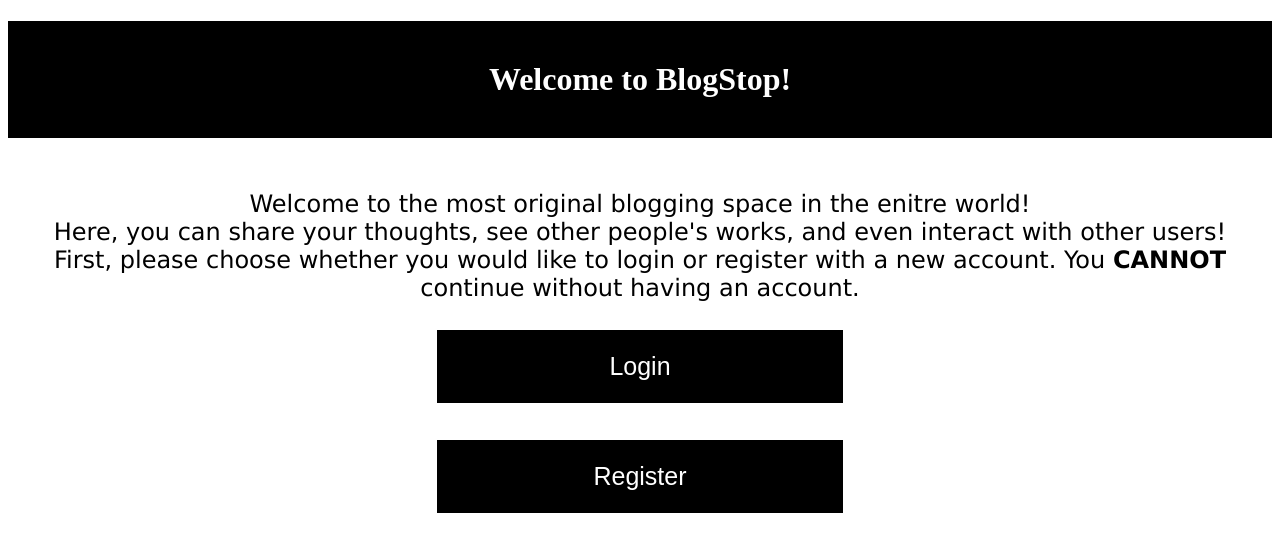
After one commit to EugeneThomas/YALE_Brudder, a Flask app: template templates/landing.html in a window 1280 px wide. The commit adds this page. Shown: the top 552 px of the page. Run offline with Flask 2, Linux system fonts and the light colour scheme; the template is opened without the code that fills it, so the values that code supplies are empty.

Commit message:
A lot of stuff in the templates

```diff
--- a/app.py
+++ b/app.py
@@ -1,7 +1,7 @@
 
 
 #lots to import
-from flask import Flask, render_template, request, session, redirect, url_for,flash
+from flask import Flask, render_template, request, session, redirect, url_for, flash
 import os
 
 app = Flask(__name__)
@@ -22,7 +22,14 @@ def login():
         #return the greeting page if the user is logged in
         return redirect("loggedin")
     #return the login page if they are not
-    return render_template("login.html", username = username)
+    return render_template("login.html", username = user1, password = pass1)
+
+@app.route("/redirection")
+def redirection():
+    if request.method == 'POST':
+        if request.form['submit'] == 'Login':
+            return redirect("woo")
+
 
 #woo will check to see the inputted username and password combination match the one on record
 @app.route("/woo", methods=["GET","POST"])
@@ -44,9 +51,8 @@ def verify():
 
     #tell user their username is wrong if it does not match
     if(username != user1):
-         flash('Wrong username!')
-         return redirect(url_for("mistake"))
-
+        flash('Wrong username!')
+        return render_template("login.html", username = user1, password = pass1)
 
 
     #tell user their password is wrong if it does not match
@@ -54,7 +60,8 @@ def verify():
         flash('Wrong password!')
          #return render_template("error.html", errormsg = msg)
          #return redirect(url_for("mistake", msg = msg, test = 1))
-        return redirect(url_for("mistake"))
+        ##return redirect(url_for("mistake"))
+        return render_template("login.html", username = user1, password = pass1)
 
 #Removes user from the session (if they were in it to begin with), and then tells them
 @app.route("/loggedout", methods=["GET","POST"])
--- /dev/null
+++ b/templates/landing.html
@@ -0,0 +1,78 @@
+<!DOCTYPE html>
+<html>
+<head>
+<title>Welcome to BlogStop!</title>
+<style>
+body {
+    background-color:white;
+}
+
+h1 {
+    color: white;
+    background-color: black;
+    padding: 40px;
+    text-align: center;
+}
+
+p {
+    font-family: verdana;
+    font-size: 24px;
+    background-color: white;
+    text-align: center;
+    color: black;
+}
+form {
+  font-family: verdana;
+  font-size: 25px;
+  background-color: white;
+  text-align: center;
+  color: black;
+}
+.button0{
+    background-color: white;
+    border: 2px solid black;
+    color: black;
+    padding: 20px 40px;
+    text-align: center;
+    font-size: 25px;
+    margin: 4px 2px;
+    cursor: pointer;
+}
+.button0:hover {
+    background-color: black;
+    color: white;
+}
+.button1{
+    background-color: black;
+    border: 2px solid black;
+    color: white;
+    padding: 20px 40px;
+    text-align: center;
+    font-size: 25px;
+    margin: 4px 2px;
+    cursor: pointer;
+}
+.button1:hover {
+    background-color: white;
+    border: 2px solid black;
+    color: black;
+}
+</style>
+</head>
+<body>
+
+<h1><b>Welcome to BlogStop!</b></h1>
+<p>
+<br>
+Welcome to the most original blogging space in the enitre world! <br>
+Here, you can share your thoughts, see other people's works, and even interact with other users! <br>
+First, please choose whether you would like to login or register with a new account.
+You <b>CANNOT</b> continue without having an account.
+<form action="/redirection" method="POST">
+<input class="button1" name="submit" value="Login"><br><br>
+<input class="button1" name="submit" value="Register"><br>
+</form>
+<br><br>
+</p>
+</body>
+</html>
```
Also changed, not shown: templates/home.html (+12 -49 lines), templates/login.html (+8 -7 lines), templates/makeaccount.html (+4 -3 lines), templates/blogs.html (added), templates/newblog.html (added).
